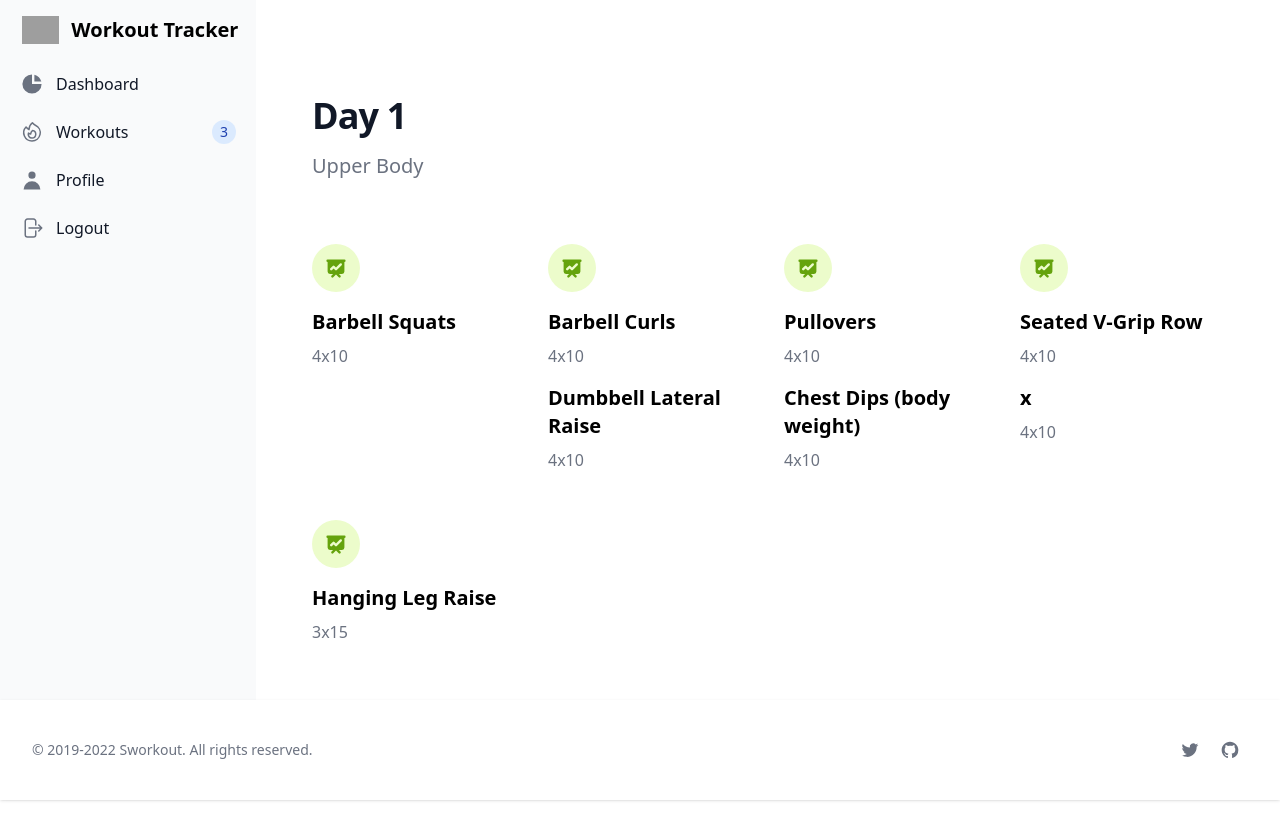
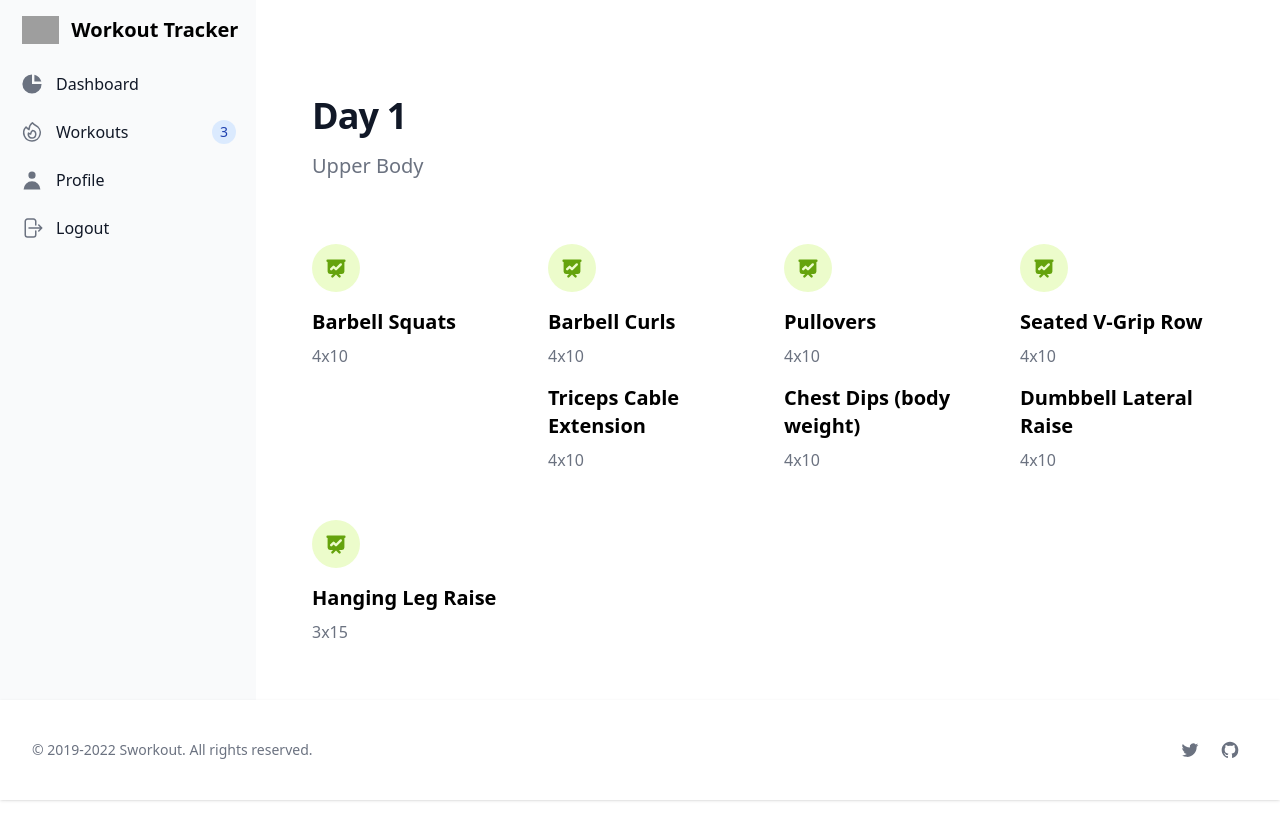
Before and after one commit to rannien/workout-nuxt, a Nuxt app: page /plan in a window 1280 px wide. Built offline with nearby package versions, Linux system fonts and the light colour scheme; grey boxes are pictures that could not be loaded.

Commit message:
chore: update list

```diff
--- a/pages/plan.vue
+++ b/pages/plan.vue
@@ -17,7 +17,7 @@ const days = [
         repetation: '4x10',
       },
       {
-        name: 'Dumbbell Lateral Raise',
+        name: 'Triceps Cable Extension',
         repetation: '4x10',
       },
     ],
@@ -37,7 +37,7 @@ const days = [
         repetation: '4x10',
       },
       {
-        name: 'x',
+        name: 'Dumbbell Lateral Raise',
         repetation: '4x10',
       },
     ],
```
